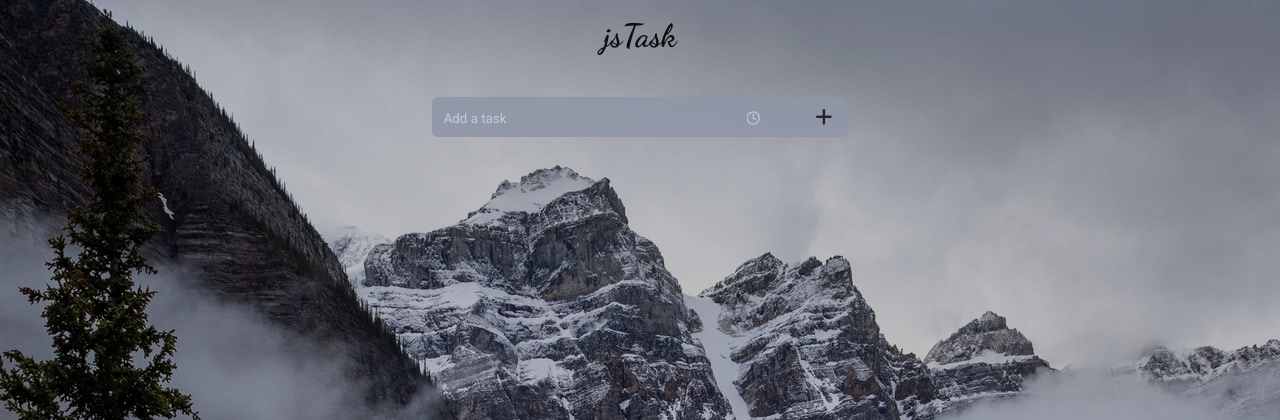
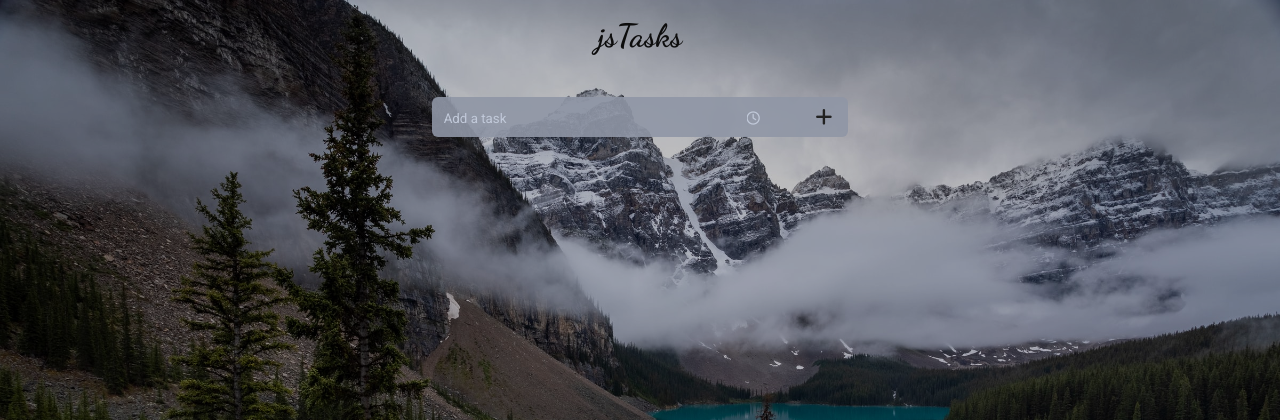
Before and after one commit to dlampa/php-tasks, a PHP site: page / in a window 1280 px wide. Shown: the top 420 px of the page. Run offline with PHP 8.4, Linux system fonts and the light colour scheme; some libraries are stand-ins or nearby versions.

Commit message:
Changed project name, fixed wallpaper scaling. Updated readme.md

```diff
--- a/css/colours.css
+++ b/css/colours.css
@@ -23,7 +23,7 @@ body {
     background-color: rgba(0,0,0,0.25);
     /* Taken from unsplash.com:  */
     background-image: url("/img/andy-holmes-unsplash2400.jpg");
-    background-repeat: no-repeat;
+    background-size: cover;
     background-position-x: center;
     background-position-y: top;
     background-blend-mode: darken; /* Blends the background color with background-image */
--- a/css/fonts.css
+++ b/css/fonts.css
@@ -2,7 +2,9 @@
    with the exception of the app title, which I wanted to make somewhat fancier.
    All fonts sourced from Google.
 
-   All font sizes have been specified using keywords. This is better from
+   All font sizes have been specified using keywords. This is better from accessibility perspective
+   as it allows the user to have more control over font sizing (sufficient for user to set the size for
+   medium font size in browser, the rest are determined by the browser automatically)
 */
 
 @import url("https://fonts.googleapis.com/css2?family=Caveat:wght@400;700&family=Dancing+Script:wght@700&family=Roboto:wght@100;300;400;700;900&display=swap");
--- a/index.html
+++ b/index.html
@@ -1,7 +1,7 @@
 <!DOCTYPE html>
 
 <!--
-Welcome to jsTask, a simple task app created as part of the TECHCareers program.
+Welcome to jsTasks, a simple task app created as part of the TECHCareers program.
 
 Layout and design has been inspired by services such as Trello, GMail, Microsoft To Do (Wunderlist), etc.
 -->
@@ -16,17 +16,17 @@ Layout and design has been inspired by services such as Trello, GMail, Microsoft
         <meta name="viewport" content="width=device-width, initial-scale=1" />
 
         <link rel="stylesheet" href="css/reset.css" /> <!-- Credits in file -->
-        <link rel="stylesheet" href="css/styles.css" /> <!-- TODO rename to layout.css -->
+        <link rel="stylesheet" href="css/layout.css" />
         <link rel="stylesheet" href="css/fonts.css" />
         <link rel="stylesheet" href="css/colours.css" />
         <script src="https://kit.fontawesome.com/308aa213dc.js" crossorigin="anonymous"></script> <!-- Font Awesome Icons -->
         <script src="js/todo.js" defer></script>
 
-        <title>jsTask</title>
+        <title>jsTasks</title>
     </head>
     <body>
         <header>
-            <p>jsTask</p>
+            <p>jsTasks</p>
         </header>
         <main>
             <!-- Data entry/task creation -->
--- a/js/todo.js
+++ b/js/todo.js
@@ -1,4 +1,4 @@
-/* Welcome to jsTask!
+/* Welcome to jsTasks!
    A non-persistent task manager written in JS!
 */
 
```
Also changed, not shown: css/layout.css (renamed from css/styles.css), readme.md.
